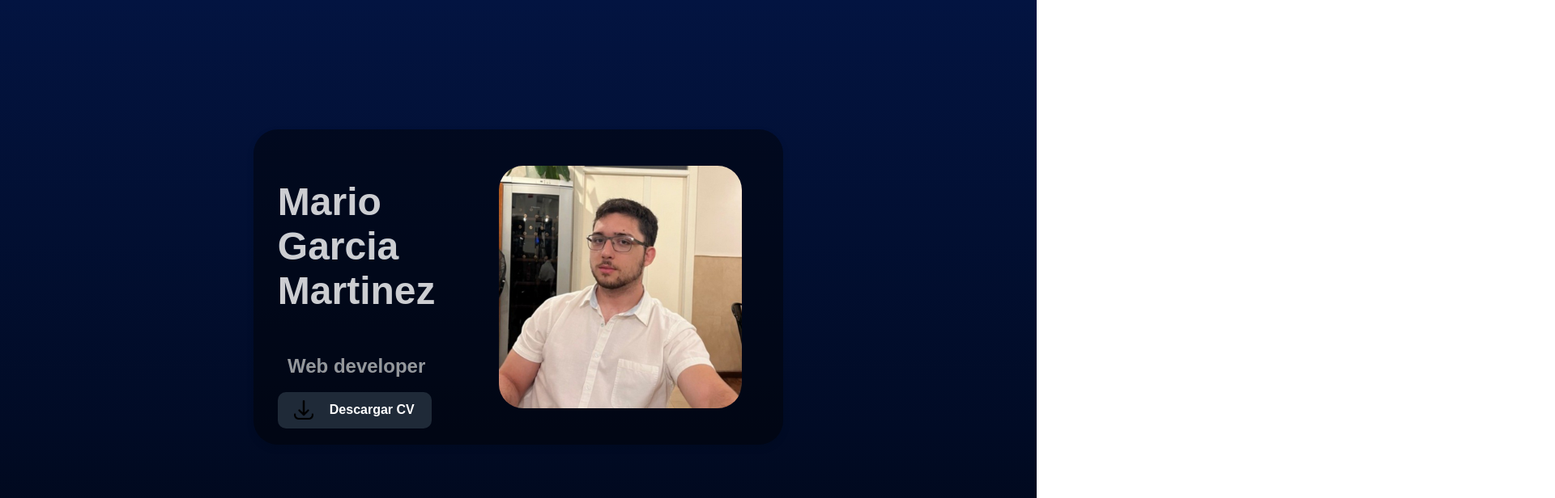
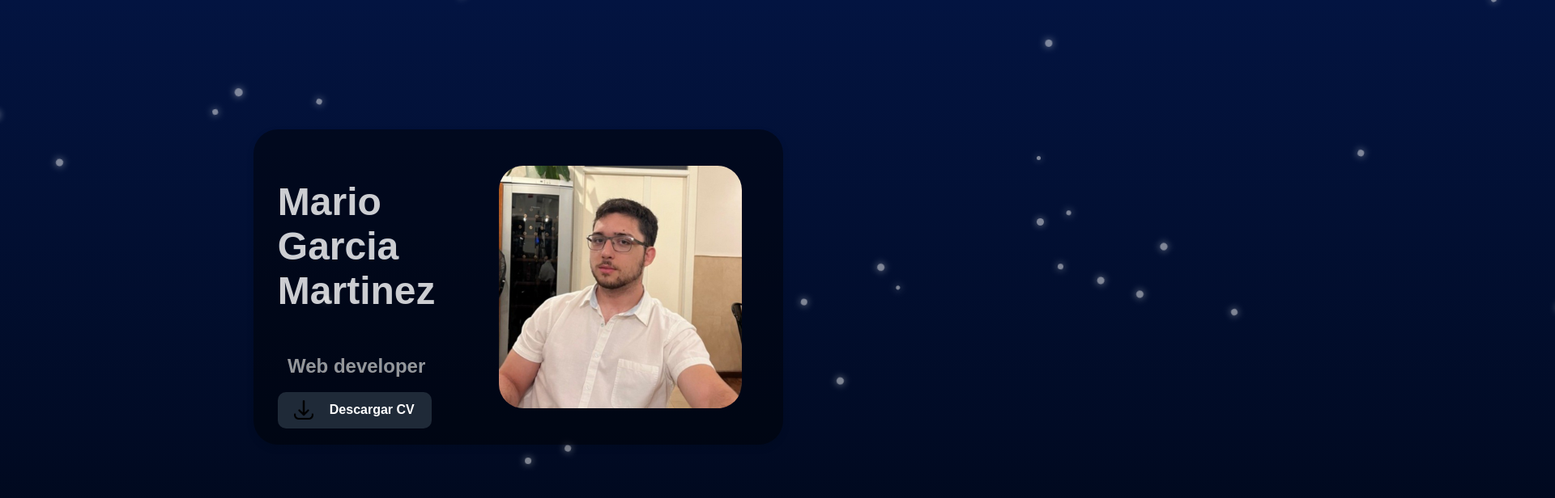
Before and after one commit to MarioGM01/Mario-Garcia, a React (Vite) app: page / in a window 1280 px wide. Shown: the top 616 px of the page at 81% size, 1920 px wide, since content can reach past the window. Built offline with nearby package versions, Linux system fonts and the light colour scheme.

Commit message:
Actualizacion

```diff
--- a/src/main.jsx
+++ b/src/main.jsx
@@ -10,7 +10,7 @@ import { Footer } from './components/footer.jsx';
 createRoot(document.getElementById('root')).render(
   <StrictMode>
     <>
-      {/* <FallingStars /> */}
+      <FallingStars />
       <Inicio />
       <Experience />
       <Stack />
```
